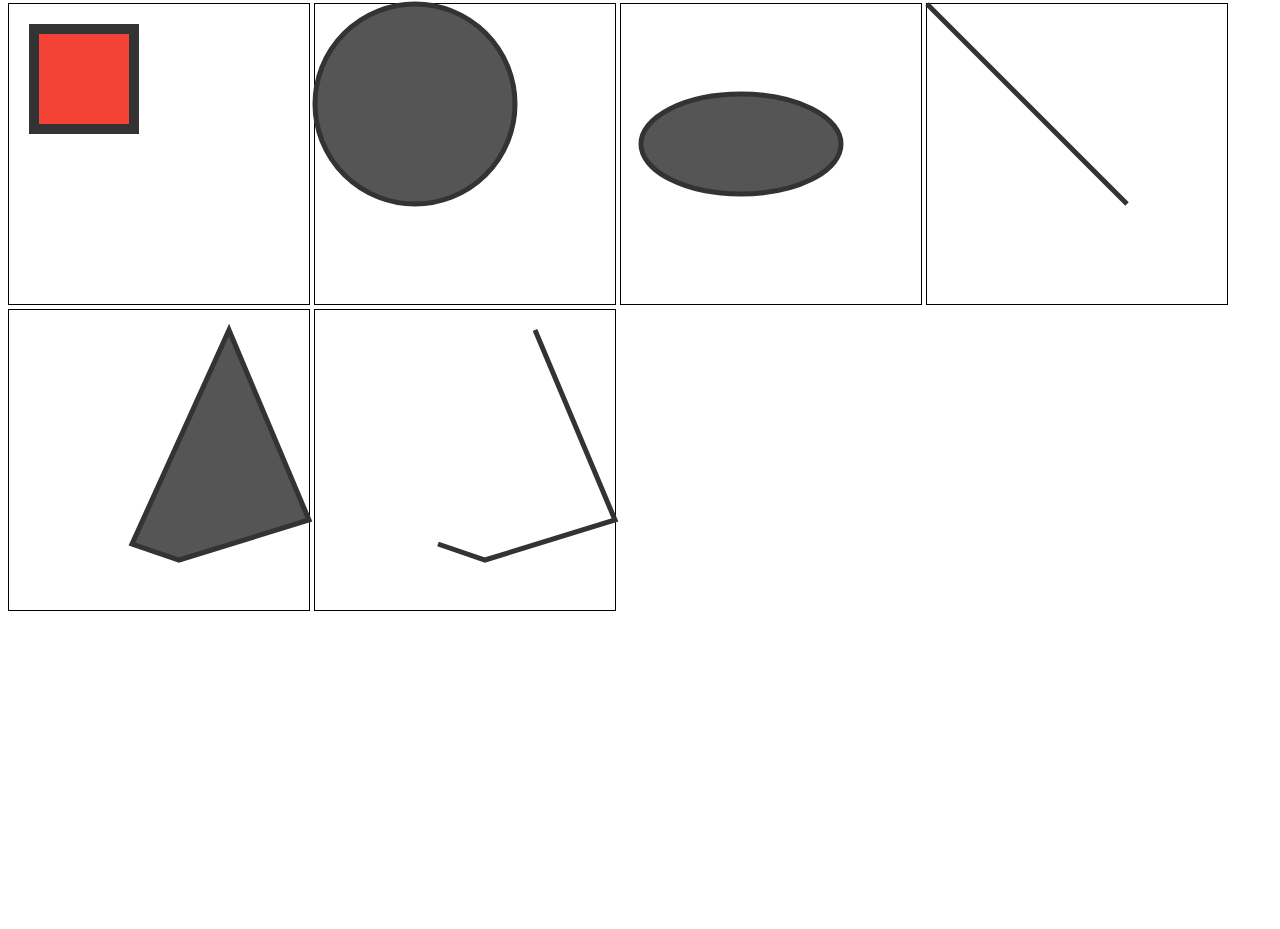
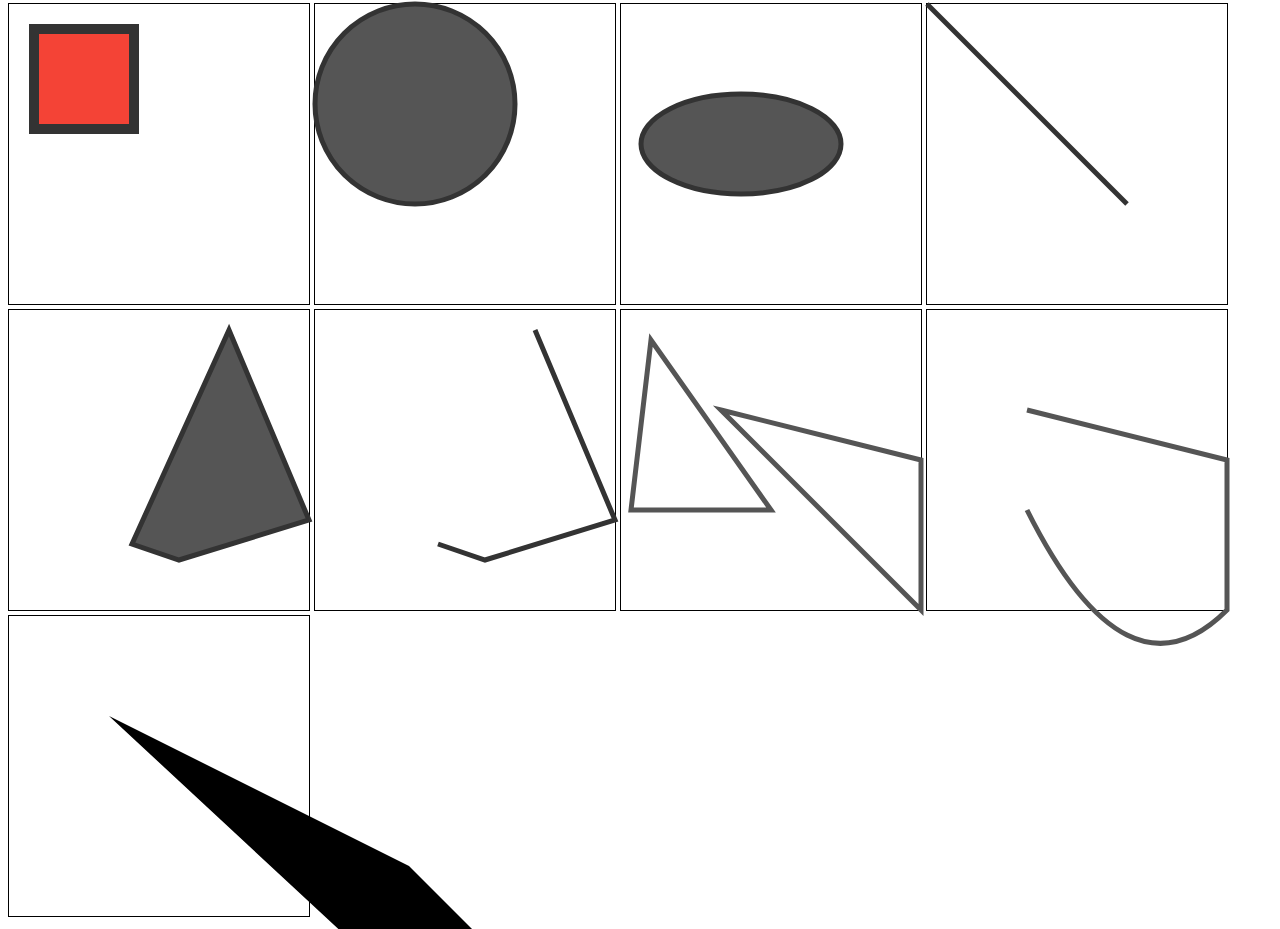
Before and after one commit to mmacdonald1/D3-intro, a website: page index.html in a window 1280 px wide. Shown: the part 77-1006 px from the top of the page. Before the commit the page ends 800 px from the top, so only its background shows below. Drawn offline with Linux system fonts and the light colour scheme.

Commit message:
paths and curves

```diff
--- a/index.html
+++ b/index.html
@@ -52,6 +52,16 @@
              stroke-width: 5px;
             stroke: #333;
         }
+        #path{
+            fill: none;
+            stroke: #555;
+            stroke-width: 5px;
+        }
+         #curve{
+            fill: none;
+            stroke: #555;
+            stroke-width: 5px;
+        }
     </style>
 </head>
 <body>
@@ -73,6 +83,40 @@
     </svg>
     <svg class = "container">
         <polyline id= "polyline" points="220,20 300,210 170,250 123,234"  ></polyline>
+    </svg>
+    <svg class = "container">
+        <path id = "path"  d="
+
+        M100,100
+        L300,150
+        L300,300
+        Z
+        M150,200
+        L 30,30
+        L10,200
+        Z
+
+        "></path>
+    </svg>
+
+    <!--Quadratic Bezier Curve -->
+    <svg class = "container">
+        <path id = "curve"  d="
+
+        M100,100
+        L300,150
+        L300,300
+        Q200,400 100,200
+        "></path>
+    </svg>
+     <svg class = "container">
+        <path id = "relativeCurve"  d="
+
+        m100,100
+        l300,150
+        l300,300
+        q200,400 100,200
+        "></path>
     </svg>
 </body>
 
```
